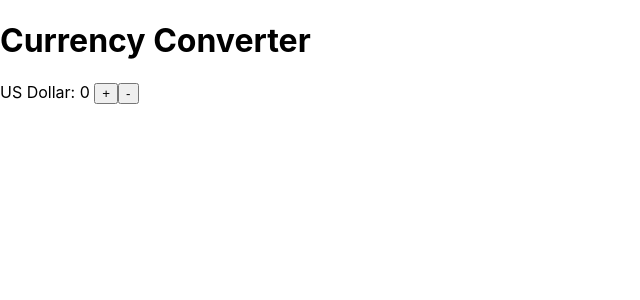
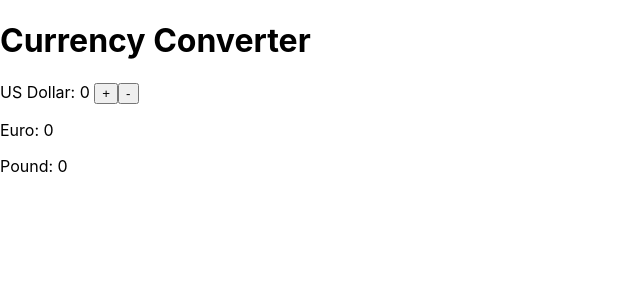
Before and after one commit to serhijko/react-children-as-a-function, a React (Create React App) app: page / in a window 1280 px wide. Shown: the top 300 px of the page, without its empty margins (0-640 px from the left). Built offline with nearby package versions, Linux system fonts and the light colour scheme.

Commit message:
Adding Euro.js and Pound.js

```diff
--- a/src/components/Amount.js
+++ b/src/components/Amount.js
@@ -1,4 +1,6 @@
 import React, { Component } from 'react';
+import Euro from './Euro';
+import Pound from './Pound';
 
 class Amount extends Component {
   constructor(props) {
@@ -28,6 +30,9 @@ class Amount extends Component {
         <button type="button" onClick={this.onDecrement}>
           -
         </button>
+
+        <Euro amount={this.state.amount} />
+        <Pound amount={this.state.amount} />
       </div>
     );
   }
--- /dev/null
+++ b/src/components/Euro.js
@@ -0,0 +1,5 @@
+import React from 'react';
+
+const Euro = ({ amount }) => <p>Euro: {amount * 0.86}</p>;
+
+export default Euro;
--- /dev/null
+++ b/src/components/Pound.js
@@ -0,0 +1,5 @@
+import React from 'react';
+
+const Pound = ({ amount }) => <p>Pound: {amount * 0.76}</p>;
+
+export default Pound;
```
